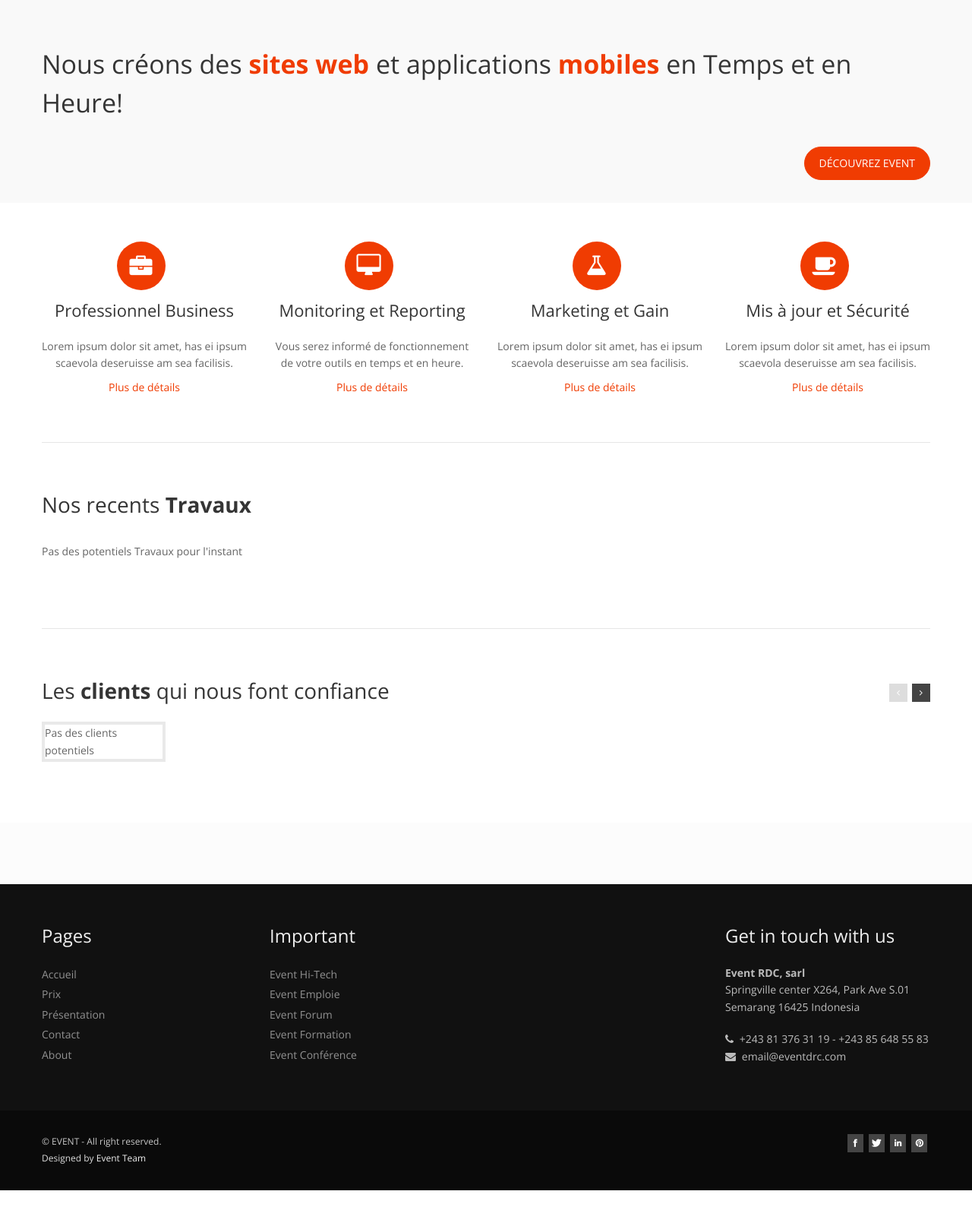
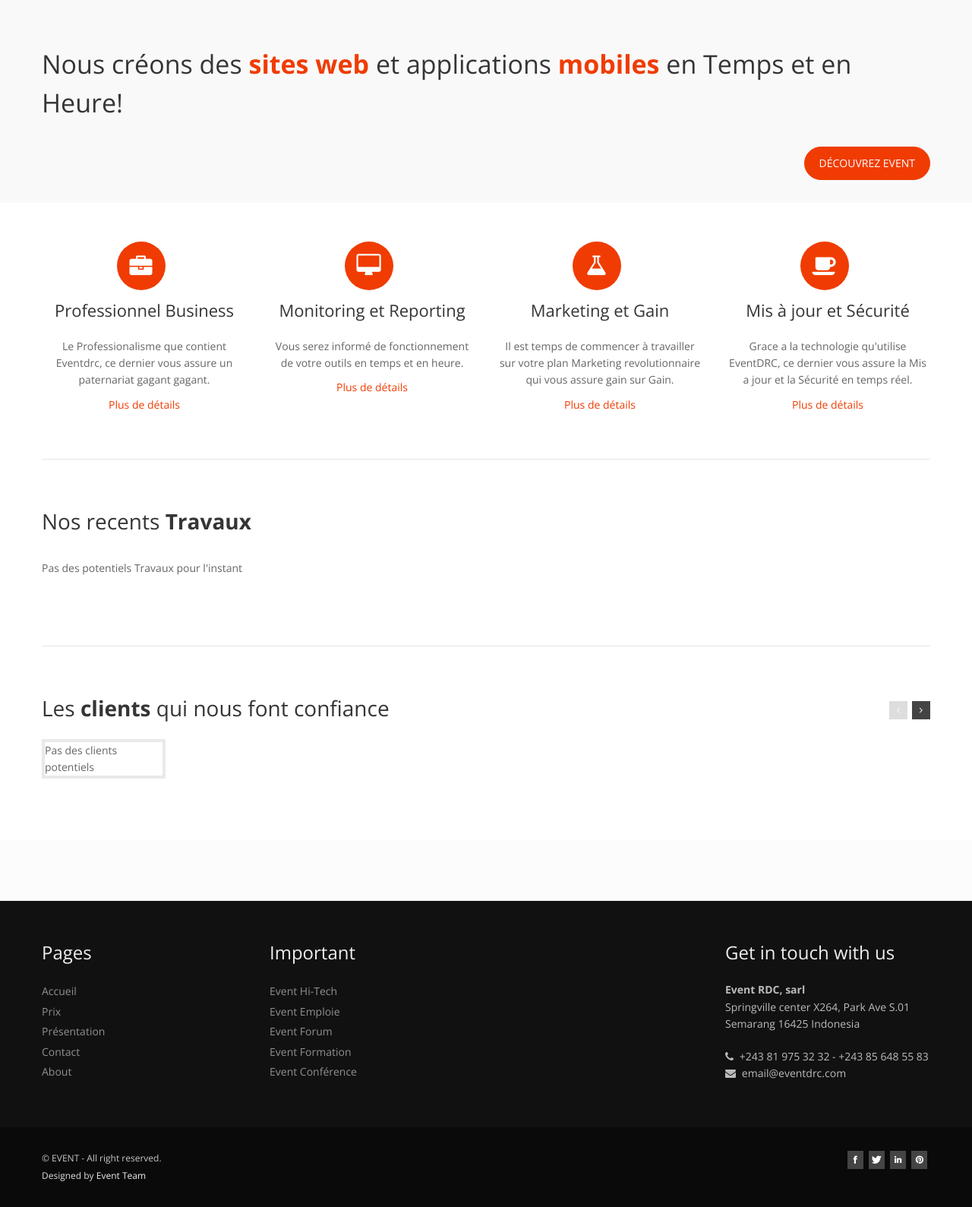
Before and after one commit to Kgermando/eventdrc, a Django app: page / in a window 1280 px wide. Shown: the part 573-2162 px from the top of the page at 76% size. Before the commit the page ends 2140 px from the top, so only its background shows below. Run offline with Django 3.2, Linux system fonts and the light colour scheme; data that the repository does not hold is empty; some libraries are stand-ins or nearby versions.

Commit message:
add professional text

```diff
--- a/templates/eventapp/contact.html
+++ b/templates/eventapp/contact.html
@@ -286,7 +286,7 @@
 								 Semarang 16425 Indonesia
 					 		</address>
               <p>
-                <i class="icon-phone"></i> +243 81 376 31 19 - +243 85 648 55 83 <br>
+                <i class="icon-phone"></i> +243 81 975 32 32 - +243 85 648 55 83 <br>
                 <i class="icon-envelope-alt"></i> email@eventdrc.com
               </p>
             </div>
--- a/templates/eventapp/details-video.html
+++ b/templates/eventapp/details-video.html
@@ -351,7 +351,7 @@
 								 Semarang 16425 Indonesia
 					 		</address>
               <p>
-                <i class="icon-phone"></i> +243 81 376 31 19 - +243 85 648 55 83 <br>
+                <i class="icon-phone"></i> +243 81 975 32 32 - +243 85 648 55 83 <br>
                 <i class="icon-envelope-alt"></i> email@eventdrc.com
               </p>
             </div>
--- a/templates/eventapp/details.html
+++ b/templates/eventapp/details.html
@@ -302,7 +302,7 @@
 								 Semarang 16425 Indonesia
 					 		</address>
               <p>
-               <i class="icon-phone"></i> +243 81 376 31 19 - +243 85 648 55 83 <br>
+               <i class="icon-phone"></i> +243 81 975 32 32 - +243 85 648 55 83 <br>
                 <i class="icon-envelope-alt"></i> email@eventdrc.com
               </p>
             </div>
--- a/templates/eventapp/index.html
+++ b/templates/eventapp/index.html
@@ -273,7 +273,7 @@
                   <div class="text">
                     <h6>Professionnel Business</h6>
                     <p>
-                      Lorem ipsum dolor sit amet, has ei ipsum scaevola deseruisse am sea facilisis.
+                      Le Professionalisme que contient Eventdrc, ce dernier vous assure un paternariat gagant gagant.
                     </p>
                     <a href="{% url 'presentation' %}">Plus de détails</a>
                   </div>
@@ -301,7 +301,7 @@
                   <div class="text">
                     <h6>Marketing et Gain</h6>
                     <p>
-                      Lorem ipsum dolor sit amet, has ei ipsum scaevola deseruisse am sea facilisis.
+                      Il est temps de commencer à travailler sur votre plan Marketing revolutionnaire qui vous assure gain sur Gain.
                     </p>
                    <a href="{% url 'presentation' %}">Plus de détails</a>
                   </div>
@@ -315,7 +315,7 @@
                   <div class="text">
                     <h6>Mis à jour et Sécurité</h6>
                     <p>
-                      Lorem ipsum dolor sit amet, has ei ipsum scaevola deseruisse am sea facilisis.
+                      Grace a la technologie qu'utilise EventDRC, ce dernier vous assure la Mis a jour et la Sécurité en temps réel.
                     </p>
                    <a href="{% url 'presentation' %}">Plus de détails</a>
                   </div>
@@ -442,7 +442,7 @@
 								 Semarang 16425 Indonesia
 					 		</address>
               <p>
-                <i class="icon-phone"></i> +243 81 376 31 19 - +243 85 648 55 83 <br>
+                <i class="icon-phone"></i> +243 81 975 32 32 - +243 85 648 55 83 <br>
                 <i class="icon-envelope-alt"></i> email@eventdrc.com
               </p>
             </div>
--- a/templates/eventapp/presentation.html
+++ b/templates/eventapp/presentation.html
@@ -341,7 +341,7 @@
 								 Semarang 16425 Indonesia
 					 		</address>
               <p>
-                <i class="icon-phone"></i> +243 81 376 31 19 - +243 85 648 55 83 <br>
+                <i class="icon-phone"></i> +243 81 975 32 32 - +243 85 648 55 83 <br>
                 <i class="icon-envelope-alt"></i> email@eventdrc.com
               </p>
             </div>
--- a/templates/eventapp/pricingbox.html
+++ b/templates/eventapp/pricingbox.html
@@ -426,8 +426,8 @@
 								 Semarang 16425 Indonesia
 					 		</address>
               <p>
-                <i class="icon-phone"></i> +243 81 376 31 19 - +243 85 648 55 83 <br>
-                <i class="icon-envelope-alt"></i> email@eventdrc.com
+                <i class="icon-phone"></i> +243 81 975 32 32 - +243 85 648 55 83 <br>
+                <i class="icon-envelope-alt"></i> germainkataku@eventdrc.com
               </p>
             </div>
           </div>
```
